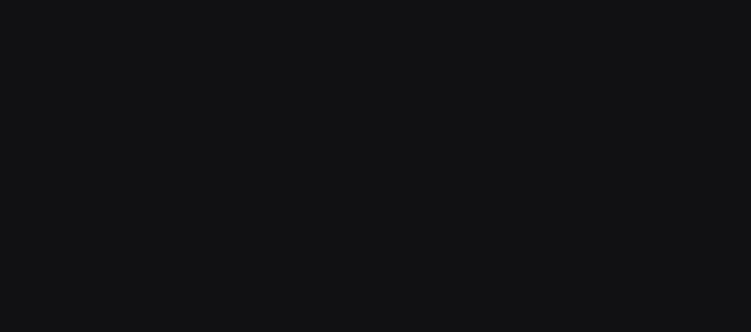
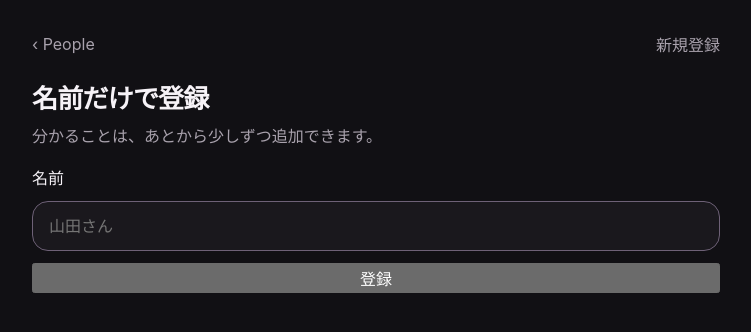
Before and after one commit to karukimori-wq/Velvet, a Next.js app: page /people/new in a window 1280 px wide. Before the commit this address had no page. Shown: the top 332 px of the page, without its empty margins (264-1015 px from the left). Built offline with nearby package versions, Linux system fonts and the light colour scheme.

Commit message:
Add minimal People creation page

```diff
--- /dev/null
+++ b/app/people/new/page.tsx
@@ -0,0 +1,26 @@
+import Link from "next/link";
+import { createPersonAction } from "../actions";
+
+export default async function NewPersonPage({ searchParams }: { searchParams: Promise<{ error?: string }> }) {
+  const { error } = await searchParams;
+  return (
+    <main className="shell">
+      <header className="header">
+        <Link className="subtle" href="/people">‹ People</Link>
+        <span className="subtle">新規登録</span>
+      </header>
+
+      <section className="hero">
+        <h1>名前だけで登録</h1>
+        <p>分かることは、あとから少しずつ追加できます。</p>
+      </section>
+
+      <form action={createPersonAction} className="stack">
+        <label className="fieldLabel" htmlFor="name">名前</label>
+        <input id="name" name="name" className="searchBox" placeholder="山田さん" autoFocus autoComplete="off" />
+        {error === "name" && <div className="formError">名前を入力してください</div>}
+        <button className="primaryButton" type="submit">登録</button>
+      </form>
+    </main>
+  );
+}
```
